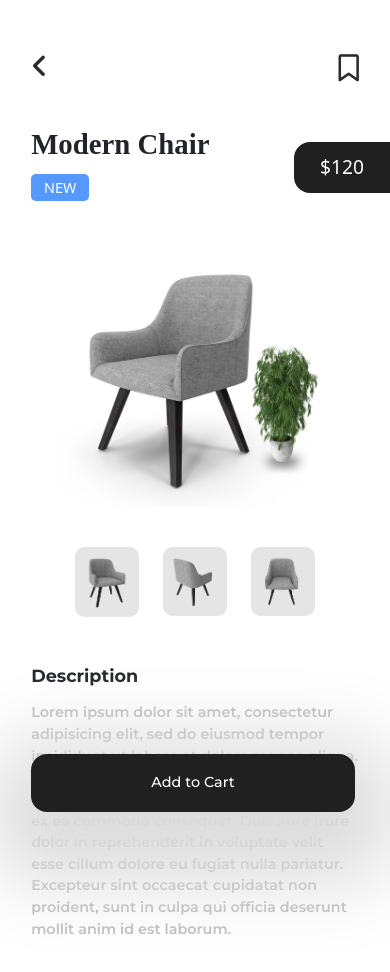
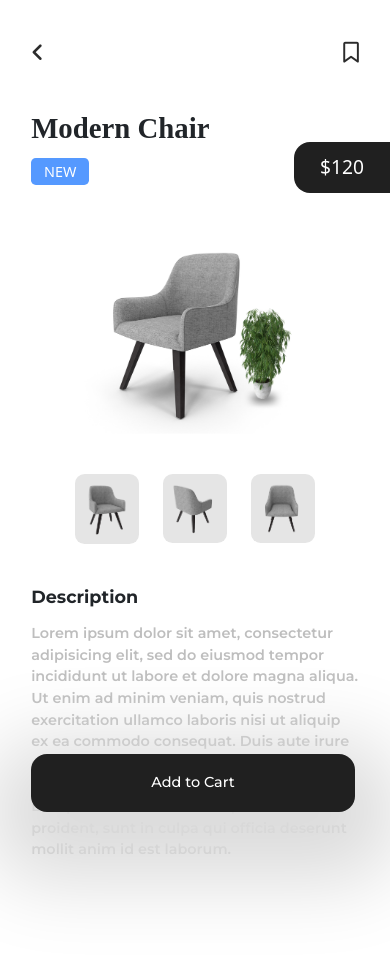
Before and after one commit to Tawfiq786/Ecomm, a plain HTML site: page index.html in a window 390 px wide. Drawn offline with nearby package versions, Linux system fonts and the light colour scheme; a web font is replaced by a local one.

Commit message:
Update styles.css

```diff
--- a/styles.css
+++ b/styles.css
@@ -2,13 +2,16 @@ body{
   margin: 0;
   padding: 0;
 }
+
+
+@media (min-width:320px) and (max-width: 480px){
 
   /* Containers */
 
   .container{
     position: relative;
     /* background-color: red; */
-  padding: 14% 8%;
+    padding: 10% 8%;
     /* border: 1px solid black; */
   }
 
@@ -57,7 +60,7 @@ box-shadow: 1px 28px 79px 41px rgba(219,219,219,1);
   }
 
   #info-section{
-  margin-top: 3rem;
+    margin-top: 2.6rem;
     padding-bottom: 3rem;
   }
 
@@ -106,7 +109,7 @@ p{
 
 
   .fa-xl{
-  font-size: 1.7em;
+    font-size: 1.3em;
   }
 
   .fa-regular:hover{
@@ -142,7 +145,7 @@ p{
   }
 
   .image-used{
-  width: 18rem;
+    width: 14rem;
   }
 
   .extraimage img{
@@ -159,3 +162,5 @@ p{
     background-color: white;
     border: 1px solid #6c757d;
   }
+
+}
```
Lines whose indentation alone changed are shown as unchanged.
